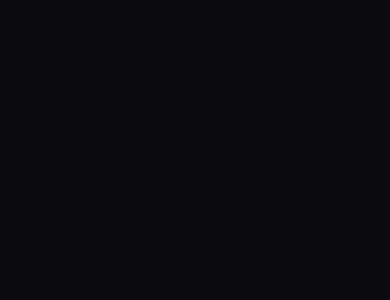
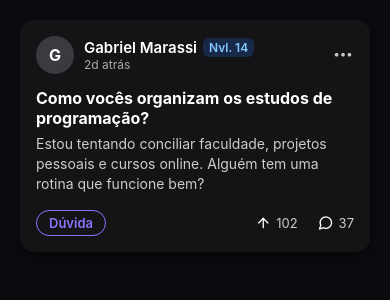
Before and after one commit to Escola-de-Ti/app-frontend, a React Native app: screen / in a window 390 px wide. Shown: the top 300 px of the page. Built offline with nearby package versions, Linux system fonts and the light colour scheme.

Commit message:
refactor: transformando caixa de opções em modal

```diff
--- a/App.tsx
+++ b/App.tsx
@@ -19,7 +19,7 @@ export default function App() {
       <View style={styles.container}>
         <ScrollView contentContainerStyle={styles.scrollContent}>
           {/* <PostDetails /> */}
-          {/* <PostCard /> */}
+          <PostCard />
           {/* <CreatePostScreen /> */}
           {/* <RegisterScreen /> */}
           {/* <LoginScreen /> */}
--- a/src/components/PostCard.tsx
+++ b/src/components/PostCard.tsx
@@ -1,5 +1,12 @@
 import React, { useState } from 'react';
-import { View, Text, StyleSheet, TouchableOpacity, TouchableWithoutFeedback } from 'react-native';
+import {
+  View,
+  Text,
+  StyleSheet,
+  TouchableOpacity,
+  TouchableWithoutFeedback,
+  Modal,
+} from 'react-native';
 import { Feather } from '@expo/vector-icons';
 
 export function PostCard() {
@@ -17,12 +24,7 @@ export function PostCard() {
     comments: 37,
   };
 
-  const handleOutsidePress = () => {
-    if (menuVisible) setMenuVisible(false);
-  };
-
   return (
-    <TouchableWithoutFeedback onPress={handleOutsidePress}>
     <View style={styles.card}>
       <View style={styles.header}>
         <View style={styles.userInfo}>
@@ -40,24 +42,9 @@ export function PostCard() {
           </View>
         </View>
 
-          <View>
-            <TouchableOpacity onPress={() => setMenuVisible(!menuVisible)} activeOpacity={0.7}>
-              <Feather name="more-horizontal" size={20} color="#aaa" />
+        <TouchableOpacity onPress={() => setMenuVisible(true)} activeOpacity={0.7}>
+          <Feather name="more-horizontal" size={22} color="#ccc" />
         </TouchableOpacity>
-
-            {menuVisible && (
-              <View style={styles.menu}>
-                <TouchableOpacity style={styles.menuItem}>
-                  <Feather name="edit-3" size={14} color="#fff" />
-                  <Text style={styles.menuText}>Editar</Text>
-                </TouchableOpacity>
-                <TouchableOpacity style={styles.menuItem}>
-                  <Feather name="trash-2" size={14} color="#ff6666" />
-                  <Text style={[styles.menuText, { color: '#ff6666' }]}>Apagar</Text>
-                </TouchableOpacity>
-              </View>
-            )}
-          </View>
       </View>
 
       <View style={styles.body}>
@@ -81,8 +68,29 @@ export function PostCard() {
           </View>
         </View>
       </View>
+
+      <Modal
+        transparent
+        visible={menuVisible}
+        animationType="fade"
+        onRequestClose={() => setMenuVisible(false)}
+      >
+        <TouchableWithoutFeedback onPress={() => setMenuVisible(false)}>
+          <View style={styles.modalOverlay}>
+            <View style={styles.menu}>
+              <TouchableOpacity style={styles.menuItem}>
+                <Feather name="edit-3" size={14} color="#fff" />
+                <Text style={styles.menuText}>Editar</Text>
+              </TouchableOpacity>
+              <TouchableOpacity style={styles.menuItem}>
+                <Feather name="trash-2" size={14} color="#ff6666" />
+                <Text style={[styles.menuText, { color: '#ff6666' }]}>Apagar</Text>
+              </TouchableOpacity>
+            </View>
           </View>
         </TouchableWithoutFeedback>
+      </Modal>
+    </View>
   );
 }
 
@@ -94,10 +102,11 @@ const styles = StyleSheet.create({
     marginBottom: 20,
     width: '100%',
     shadowColor: '#000',
-    shadowOpacity: 0.25,
+    shadowOpacity: 0.5,
     shadowRadius: 6,
     shadowOffset: { width: 0, height: 3 },
     elevation: 4,
+    position: 'relative',
   },
 
   header: {
@@ -197,10 +206,15 @@ const styles = StyleSheet.create({
     fontSize: 13,
   },
 
+  modalOverlay: {
+    flex: 1,
+    backgroundColor: 'transparent',
+  },
+
   menu: {
     position: 'absolute',
-    right: 0,
-    top: 25,
+    right: 20,
+    top: 90,
     backgroundColor: '#1f1f23',
     borderRadius: 8,
     paddingVertical: 6,
@@ -209,9 +223,9 @@ const styles = StyleSheet.create({
     shadowOpacity: 0.4,
     shadowRadius: 10,
     shadowOffset: { width: 0, height: 4 },
-    elevation: 5,
-    zIndex: 10,
+    elevation: 10,
   },
+
   menuItem: {
     flexDirection: 'row',
     alignItems: 'center',
```
Lines whose indentation alone changed are shown as unchanged.
